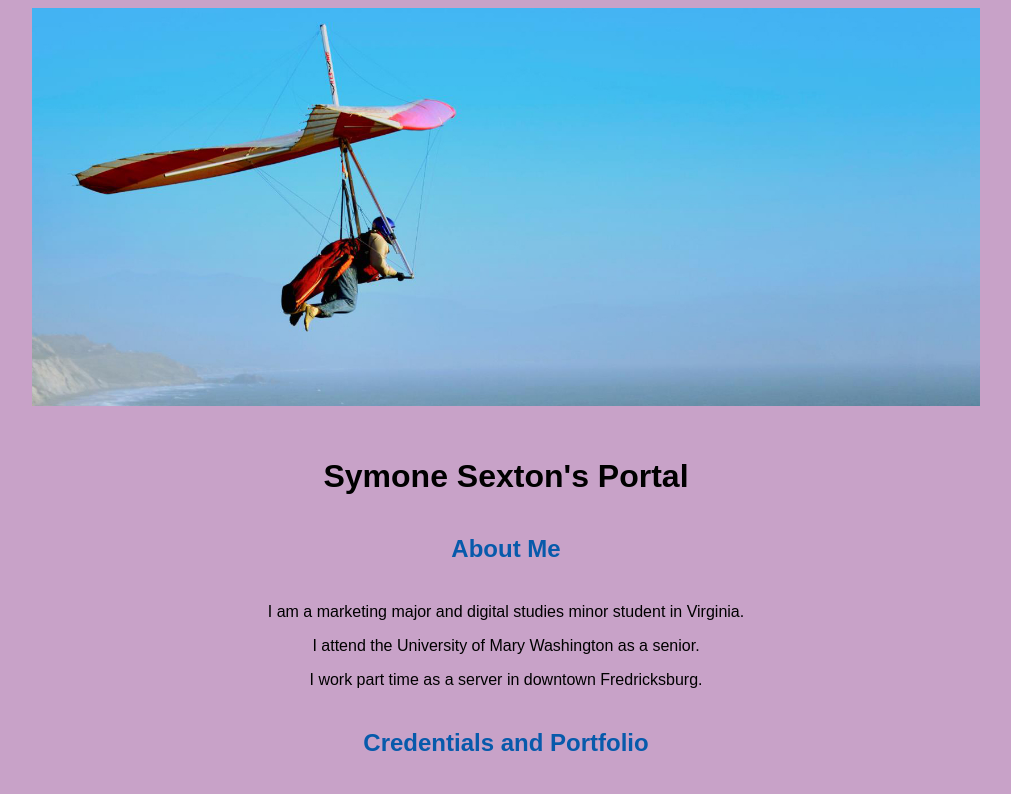
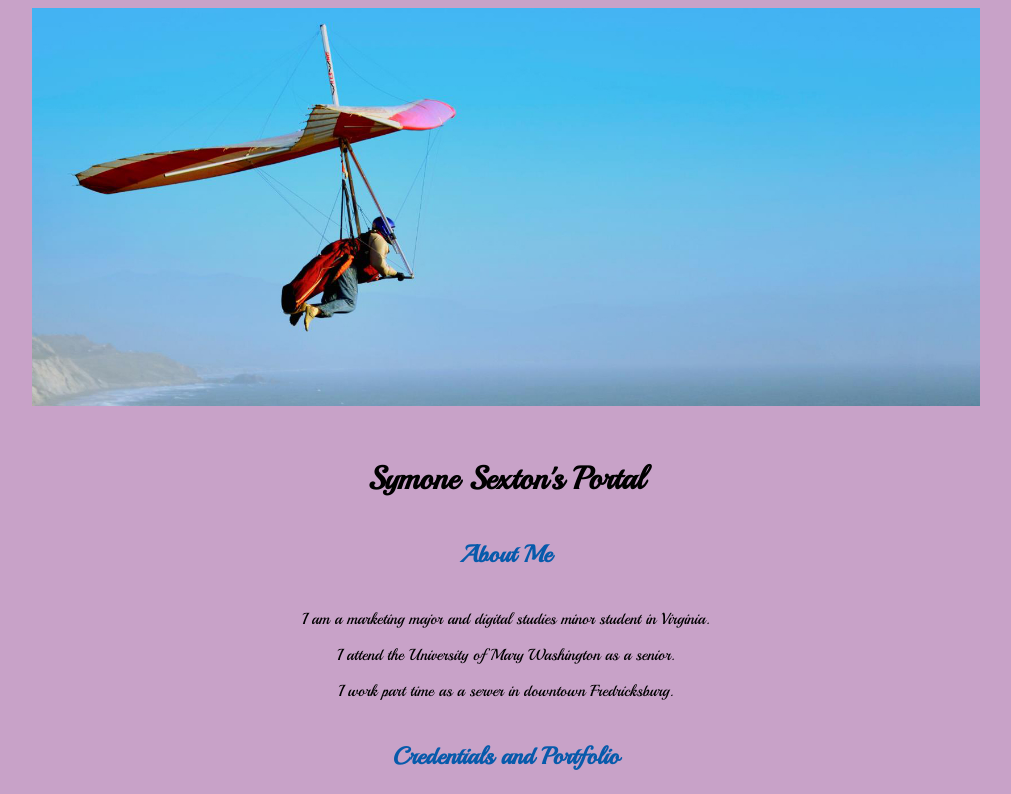
Before and after one commit to Raq1212/Raq1212.github.io, a plain HTML site: page index.html in a window 1280 px wide. Shown: the top 794 px of the page, without its empty margins (134-1145 px from the left). Drawn offline with Linux system fonts and the light colour scheme.

Commit message:
Use Playball font on main page
Co-authored-by: Copilot App <223556219+Copilot@users.noreply.github.com>

```diff
--- a/css/master.css
+++ b/css/master.css
@@ -18,6 +18,10 @@
     font-family:Arial,Helvetica,sans-serif;/* set the font here */
     text-align:center;/* set the text alignment here */
    }
+
+  .main-page {
+    font-family:"Playball", cursive;
+  }
 
   footer {
     margin-top: 2rem;
--- a/index.html
+++ b/index.html
@@ -7,12 +7,15 @@
   <header>
     <title>Symone Sexton's Portal</title>
 <link rel="stylesheet"href="css/master.css">
+<link rel="preconnect" href="https://fonts.googleapis.com">
+<link rel="preconnect" href="https://fonts.gstatic.com" crossorigin>
+<link href="https://fonts.googleapis.com/css2?family=Playball&display=swap" rel="stylesheet">
 <meta name="viewport" content="widht-device-width, inital-scale-1, shrink-to-fit-no">
 <meta name="name" content="Symone Sexton's Portal">
 <meta name="robots"content="no index, nofollow">
   </header>
 
-  <body>
+  <body class="main-page">
     <img src="images/banner.jpg" width="75%" alt="banner">
     <h1>Symone Sexton's Portal</h1>
     <h2>About Me</h2>
```
